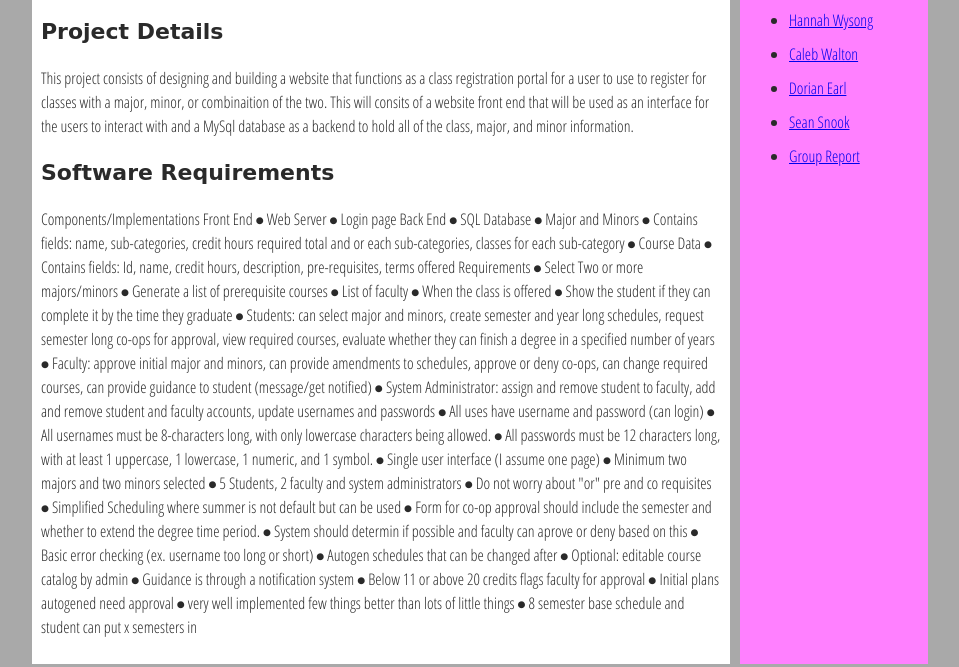
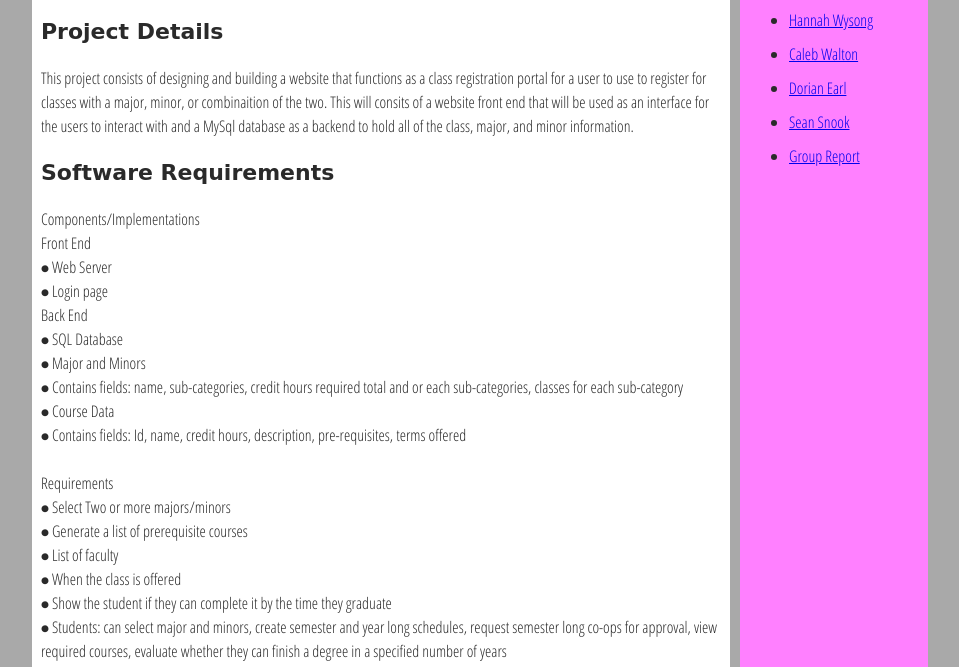
Before and after one commit to hannahwysong/hannahwysong.github.io, a plain HTML site: page index.html in a window 1280 px wide. Shown: the part 271-938 px from the top of the page, without its empty margins (160-1119 px from the left). Drawn offline with Linux system fonts and the light colour scheme; a web font is replaced by a local one.

Commit message:
Improve formatting of Software Requirements section
Updated the formatting of the Software Requirements section to include line breaks for better readability.

```diff
--- a/index.html
+++ b/index.html
@@ -58,46 +58,46 @@
           <h3>Software Requirements</h3>
 
           <p>
-            Components/Implementations
-            Front End
-            ⦁	Web Server
-            ⦁	Login page
+            Components/Implementations <br>
+            Front End<br>
+            ⦁	Web Server<br>
+            ⦁	Login page<br>
 
-            Back End
-            ⦁	SQL Database
-            ⦁	Major and Minors
-            ⦁	Contains fields: name, sub-categories, credit hours required total and or each sub-categories, classes for each sub-category
-            ⦁	Course Data
-            ⦁	Contains fields: Id, name, credit hours, description, pre-requisites, terms offered
-
-            Requirements
-            ⦁	Select Two or more majors/minors
-            ⦁	Generate a list of prerequisite courses
-            ⦁	List of faculty
-            ⦁	When the class is offered
-            ⦁	Show the student if they can complete it by the time they graduate
-            ⦁	Students: can select major and minors, create semester and year long schedules, request semester long co-ops for approval, view required courses,  evaluate whether they can finish a degree in a specified number of years
-            ⦁	Faculty: approve initial major and minors, can provide amendments to schedules, approve or deny co-ops, can change required courses, can provide guidance to student (message/get notified)
-            ⦁	System Administrator: assign and remove student to faculty, add and remove student and faculty accounts, update usernames and passwords
-            ⦁	All uses have username and password (can login)
-            ⦁	All usernames must be 8-characters long, with only lowercase characters being allowed.
-            ⦁	All passwords must be 12 characters long, with at least 1 uppercase, 1 lowercase, 1 numeric, and 1 symbol.
-            ⦁	Single user interface (I assume one page)
-            ⦁	Minimum two majors and two minors selected
-            ⦁	5 Students, 2 faculty and system administrators
-
-            ⦁	Do not worry about "or" pre and co requisites
-            ⦁	Simplified Scheduling where summer is not default but can be used
-            ⦁	Form for co-op approval should include the semester and whether to extend the degree time period.
-            ⦁	System should determin if possible and faculty can aprove or deny based on this
-            ⦁	Basic error checking (ex. username too long or short)
-            ⦁	Autogen schedules that can be changed after
-            ⦁	Optional: editable course catalog by admin
-            ⦁	Guidance is through a notification system
-            ⦁	Below 11 or above 20 credits flags faculty for approval
-            ⦁	Initial plans autogened need approval
-            ⦁	very well implemented few things better than lots of little things
-            ⦁	8 semester base schedule and student can put x semesters in
+            Back End<br>
+            ⦁	SQL Database<br>
+            ⦁	Major and Minors<br>
+            ⦁	Contains fields: name, sub-categories, credit hours required total and or each sub-categories, classes for each sub-category<br>
+            ⦁	Course Data<br>
+            ⦁	Contains fields: Id, name, credit hours, description, pre-requisites, terms offered<br>
+            <br>
+            Requirements<br>
+            ⦁	Select Two or more majors/minors<br>
+            ⦁	Generate a list of prerequisite courses<br>
+            ⦁	List of faculty<br>
+            ⦁	When the class is offered<br>
+            ⦁	Show the student if they can complete it by the time they graduate<br>
+            ⦁	Students: can select major and minors, create semester and year long schedules, request semester long co-ops for approval, view required courses,  evaluate whether they can finish a degree in a specified number of years<br>
+            ⦁	Faculty: approve initial major and minors, can provide amendments to schedules, approve or deny co-ops, can change required courses, can provide guidance to student (message/get notified)<br>
+            ⦁	System Administrator: assign and remove student to faculty, add and remove student and faculty accounts, update usernames and passwords<br>
+            ⦁	All uses have username and password (can login)<br>
+            ⦁	All usernames must be 8-characters long, with only lowercase characters being allowed.<br>
+            ⦁	All passwords must be 12 characters long, with at least 1 uppercase, 1 lowercase, 1 numeric, and 1 symbol.<br>
+            ⦁	Single user interface (I assume one page)<br>
+            ⦁	Minimum two majors and two minors selected<br>
+            ⦁	5 Students, 2 faculty and system administrators<br>
+            <br>
+            ⦁	Do not worry about "or" pre and co requisites<br>
+            ⦁	Simplified Scheduling where summer is not default but can be used<br>
+            ⦁	Form for co-op approval should include the semester and whether to extend the degree time period.<br>
+            ⦁	System should determin if possible and faculty can aprove or deny based on this<br>
+            ⦁	Basic error checking (ex. username too long or short)<br>
+            ⦁	Autogen schedules that can be changed after<br>
+            ⦁	Optional: editable course catalog by admin<br>
+            ⦁	Guidance is through a notification system<br>
+            ⦁	Below 11 or above 20 credits flags faculty for approval<br>
+            ⦁	Initial plans autogened need approval<br>
+            ⦁	very well implemented few things better than lots of little things<br>
+            ⦁	8 semester base schedule and student can put x semesters in<br>
           </p>
         </section>
       </article>
```
